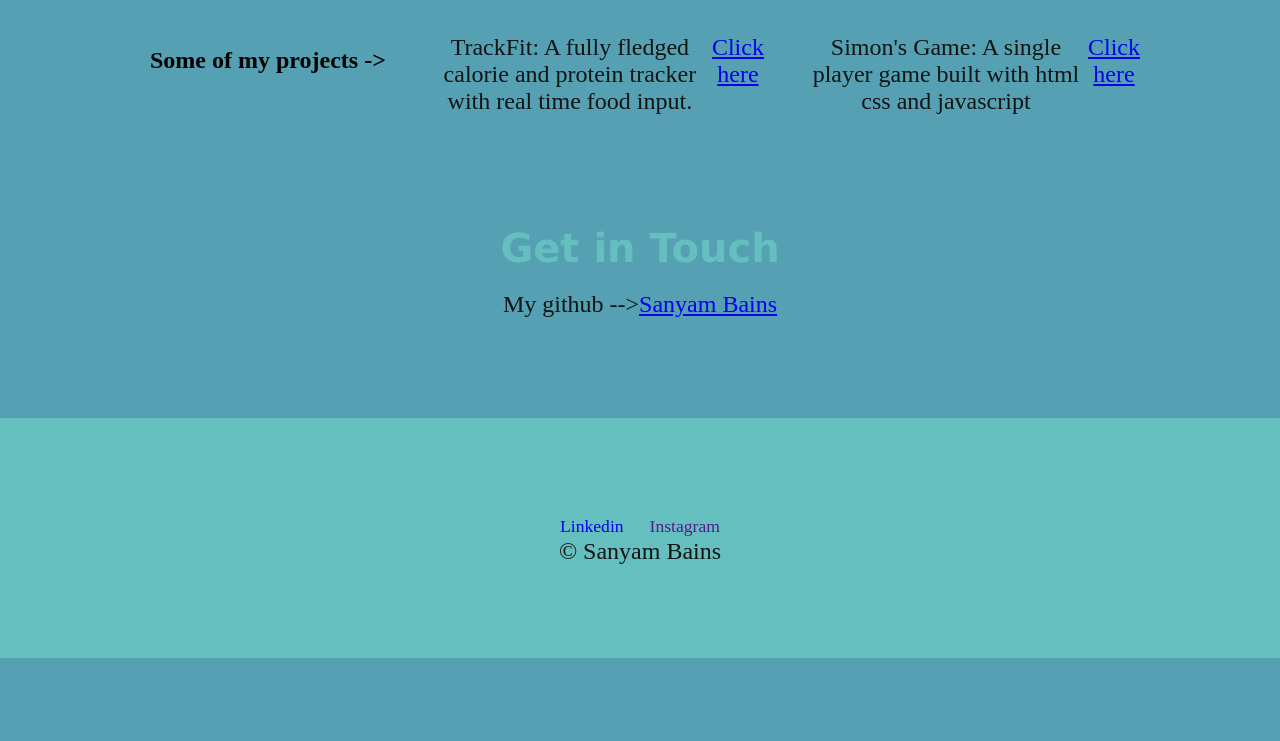
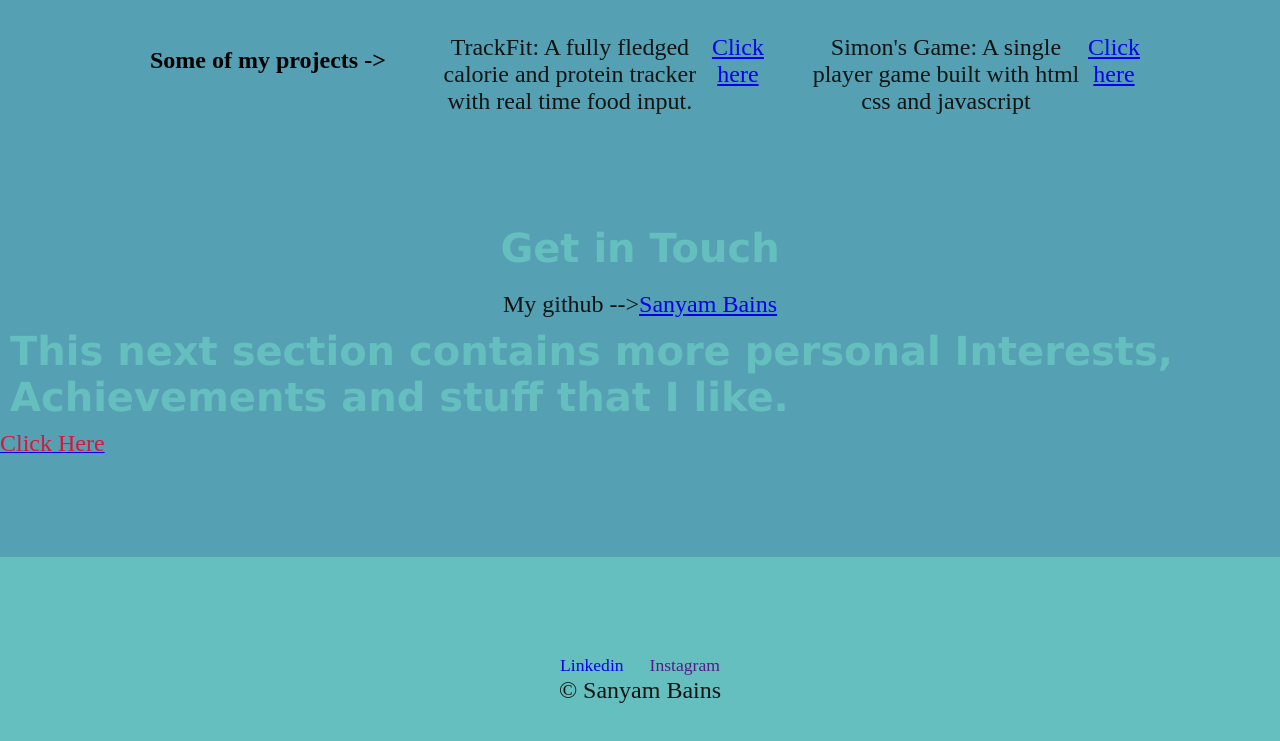
Before and after one commit to SanyamB9187/personal, a plain HTML site: page index.html in a window 1280 px wide. Shown: the part 1758-2499 px from the top of the page. Before the commit the page ends 2416 px from the top, so only its background shows below. Drawn offline with Linux system fonts and the light colour scheme.

Commit message:
Update index.html

```diff
--- a/index.html
+++ b/index.html
@@ -92,6 +92,13 @@
         <p>My github --> <a  href="https://github.com/SanyamB9187">Sanyam Bains</a></p>
       </div>
     </section>
+<!--     Interests and achievements page -->
+    <section>
+        <div class="interests">
+          <h1>This next section contains more personal Interests, Achievements and stuff that I like.</h1>
+          <a href="personal.html"><span style="font-size: x-large; color: crimson;">Click Here</span></a>
+        </div>
+    </section>
     <!-- footer -->
     <section>
       <div class="container2">
```
